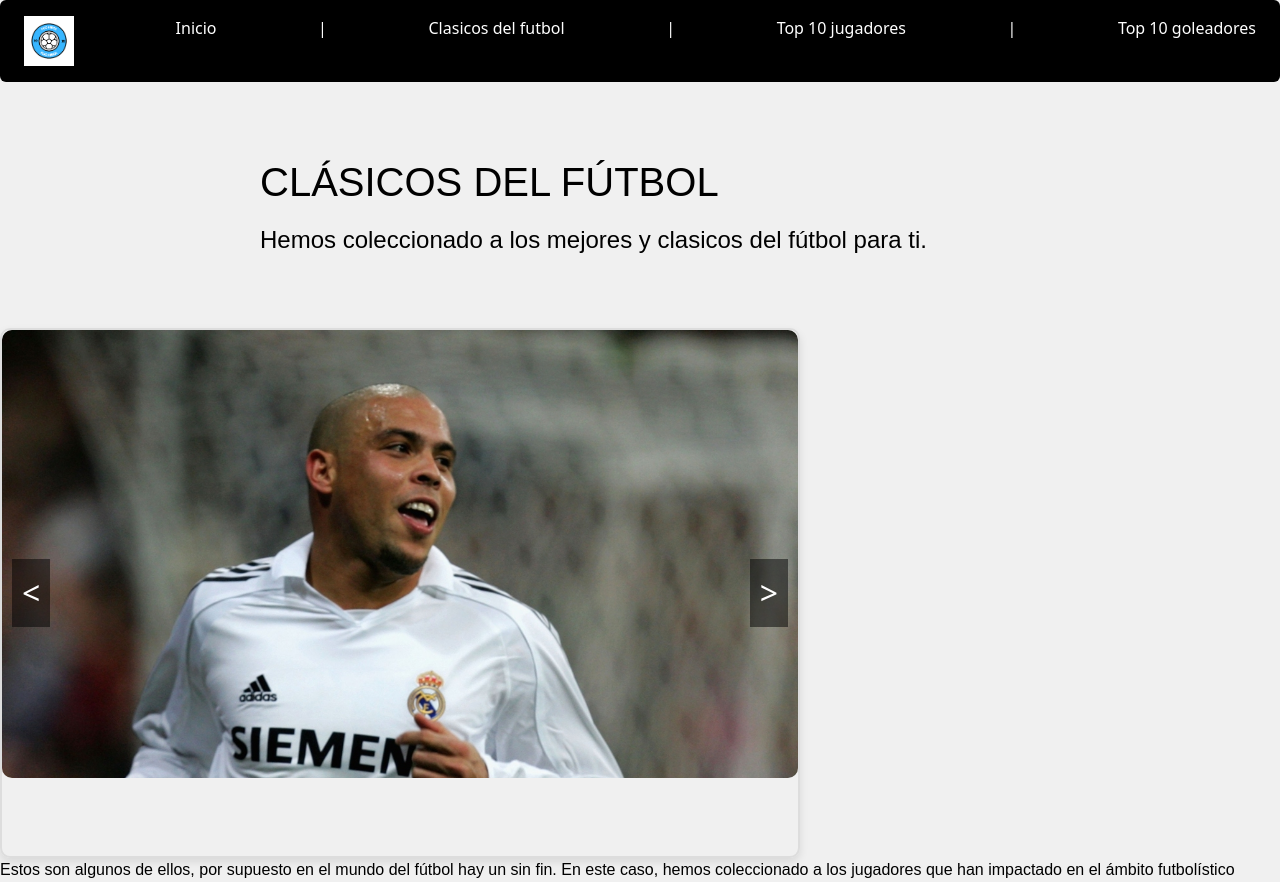
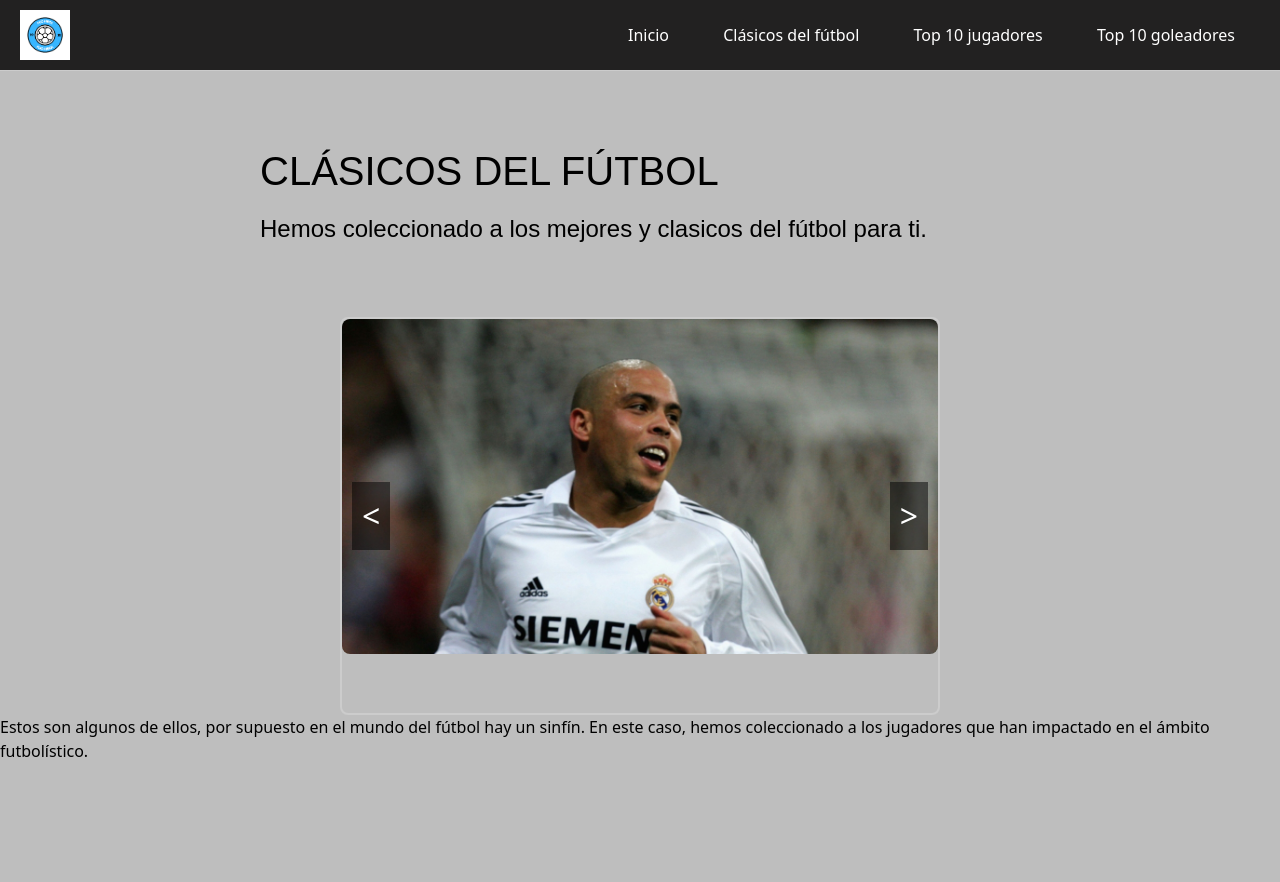
Before and after one commit to CHGerar/MyProject, a plain HTML site: page Clasicos.html in a window 1280 px wide. After the commit the page ends 800 px from the top, so only its background shows below. Drawn offline with nearby package versions, Linux system fonts and the light colour scheme.

Commit message:
Finished project

```diff
--- a/Clasicos.html
+++ b/Clasicos.html
@@ -10,12 +10,14 @@
 <body id="body">
 
     <div>
-        <nav class="bg-black text-white p-6 py-4 rounded-md flex justify-between" >
-            <img src="Icono.png" alt="" srcset="" width="50" height="50">
-            <a href="index.html">Inicio</a> |
-            <a href="Clasicos.html">Clasicos del futbol</a> |
-            <a href="top_jugadores.html">Top 10 jugadores</a> |
+        <nav class="nav">
+            <img src="Icono.png" alt="Logo" class="logo">
+            <div class="nav-links">
+                <a href="index.html">Inicio</a>
+                <a href="Clasicos.html">Clásicos del fútbol</a>
+                <a href="top_jugadores.html">Top 10 jugadores</a>
                 <a href="goleadores.html">Top 10 goleadores</a>
+            </div>
         </nav>
     </div>
     <div class="text-wrap">
@@ -36,9 +38,9 @@
         <button class="carousel-button carousel-button-right">&gt;</button>
     </div>
 
-    <div class="Parrafo">
+    <div class="parrafo">
         <p>
-            Estos son algunos de ellos, por supuesto en el mundo del fútbol hay un sin fin. En este caso, hemos coleccionado a los jugadores que han impactado en el ámbito futbolístico
+            Estos son algunos de ellos, por supuesto en el mundo del fútbol hay un sinfín. En este caso, hemos coleccionado a los jugadores que han impactado en el ámbito futbolístico.
         </p>
     </div>
 
--- a/index.css
+++ b/index.css
@@ -1,14 +1,44 @@
 .body{
-    background-image: url(img.bAlon.png);
+    background-image: url(imagen-balon-oro_.webp);
     background-size: cover;
     background-repeat: no-repeat;
+
 }
+
+.nav {
+    background-color: rgb(34, 33, 33);
+    color: #ffffff;
+    padding: 10px 20px;
+    display: flex;
+    align-items: center;
+    justify-content: space-between;
+    border-bottom: 1px solid #ccc;
+}
+
+.logo {
+    width: 50px;
+    height: 50px;
+}
+
+.nav-links a {
+    color: rgb(255, 255, 255);
+    text-decoration: none;
+    margin: 0 25px;
+    transition: color 0.4s;
+}
+
+.nav-links a:hover {
+    color: #15ff00;
+
+}
+
 
 .title-inicio{
     font-family: 'Arial', sans-serif;
-    font-size: 2.5rem;
-    color: #ffffff;
+    font-size: 1.5rem;
+    color: #be9717;
     margin-bottom: 10px;
+
 }
 
 
@@ -40,18 +70,17 @@
 body{
     height: 100vh;
 margin: 0;
-background-color: #f0f0f0;
+background-color: rgb(190, 190, 190);
 }
 
 
 .carousel {
     position: relative;
-    width: 80%;
-    max-width: 800px;
+    max-width: 600px;
+    margin: auto;
     overflow: hidden;
-    border: 2px solid #ddd;
-    border-radius: 10px;
-    box-shadow: 0 4px 8px rgba(0, 0, 0, 0.1);
+    border: 2px solid #ccc;
+    border-radius: 8px;
  }
 
 .carousel-track-container {
@@ -69,9 +98,10 @@
 }
 
 .carousel-slide img {
+
     width: 100%;
-    display: block;
-    border-radius: 10px;}
+    border-radius: 8px;
+}
 
 .carousel-button {
     position: absolute;
@@ -94,8 +124,11 @@
 }
 
 .Parrafo{
-    text-transform:;
-    font-family: 'Arial', sans-serif;
+    max-width: 600px;
+    margin: 20px auto;
+    text-align: center;
+    font-size: 16px;
+
 }
 
 .title-jugadores{
@@ -135,8 +168,8 @@
 .h1 {
 font-size: 2rem;
 color: #000000;
- margin-top: 40px;
- text-align: center;
+margin-top: 40px;
+text-align: center;
 }
 
 .p {
@@ -147,7 +180,7 @@
 }
 
 .img {
- width: 100%;
+width: 100%;
 max-width: 400px;
 height: auto;
 display: block;
```
Also changed, not shown: goleadores.html (+8 -6 lines), index.html (+10 -8 lines), top_jugadores.html (+12 -10 lines), imagen-balon-oro_.webp (added), 1 other file. Lines whose indentation alone changed are shown as unchanged.
